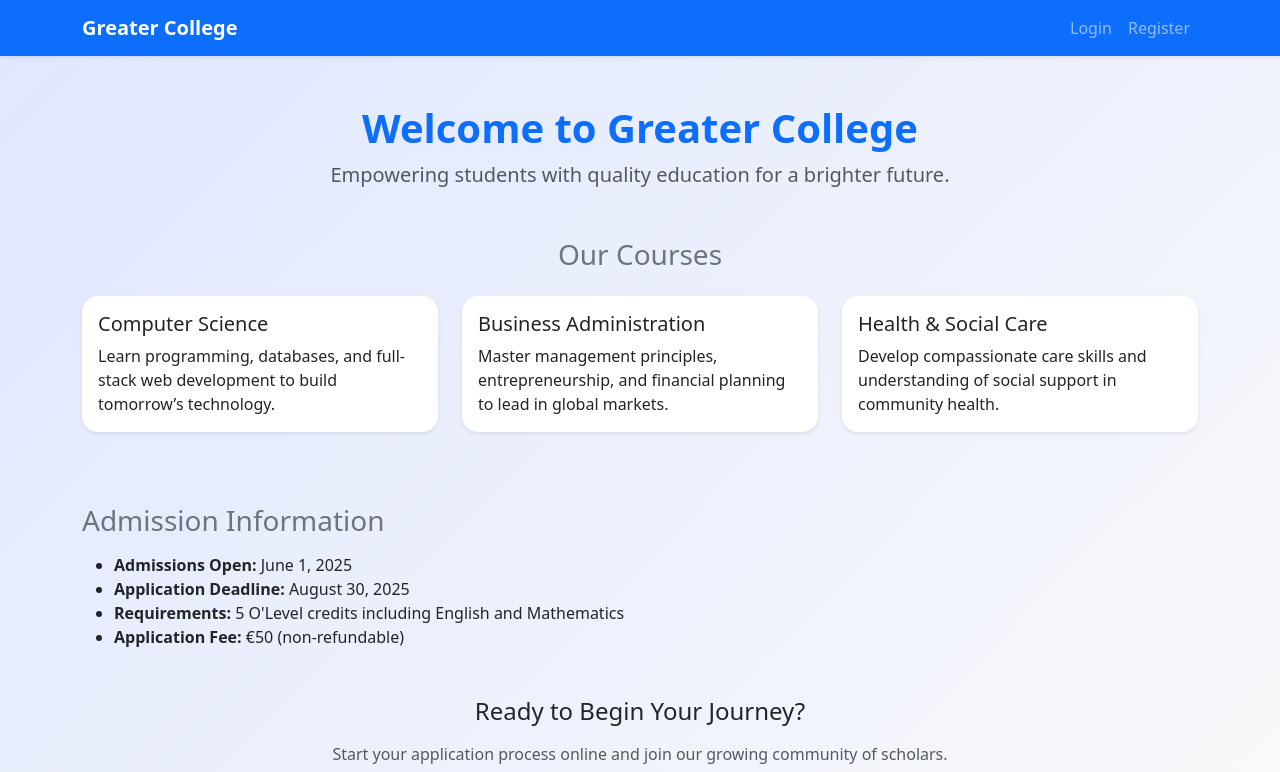
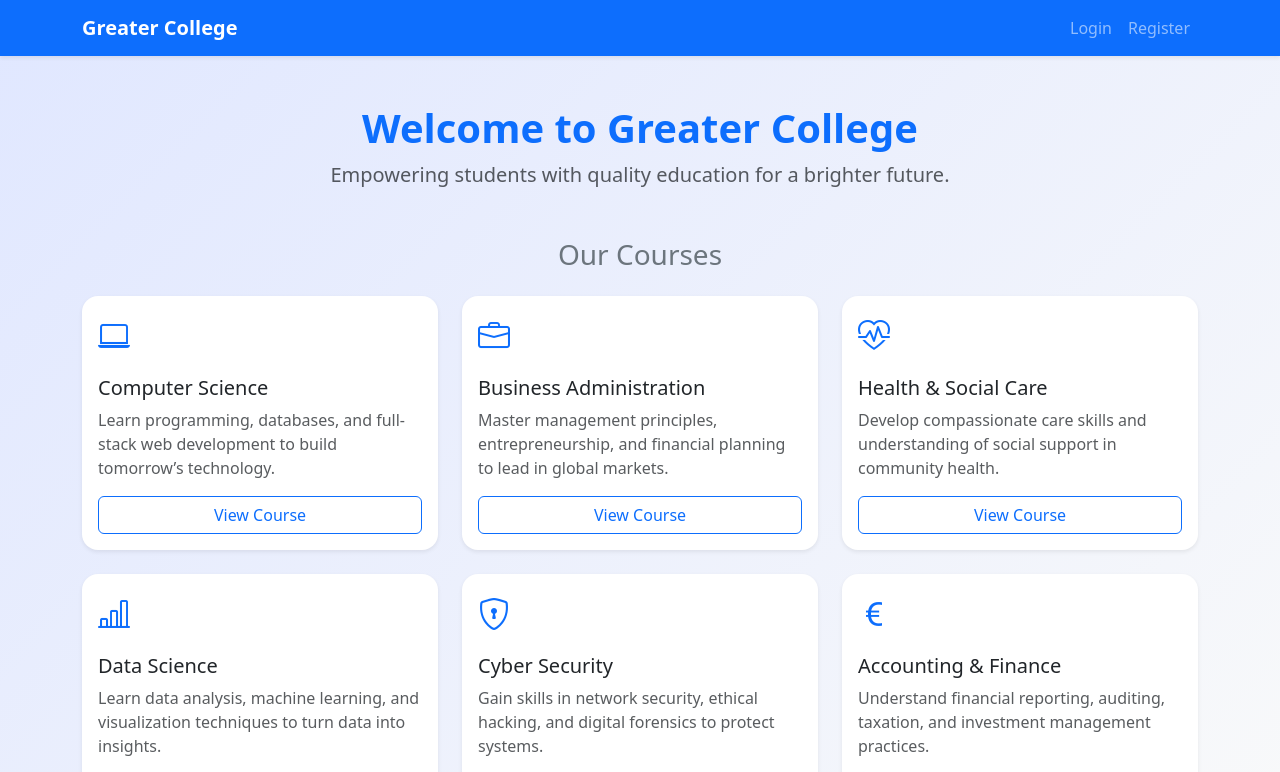
Before and after one commit to ernieboa7/EG-COLLEGE, a React (Vite) app in the folder frontend/: page / in a window 1280 px wide. Shown: the top 772 px of the page. Built offline with nearby package versions, Linux system fonts and the light colour scheme; no server answers.

Commit message:
adjusted home screen

```diff
--- a/frontend/package.json
+++ b/frontend/package.json
@@ -15,6 +15,7 @@
     "axios": "^1.12.2",
     "bootstrap": "^5.3.8",
     "bootstrap-icons": "^1.13.1",
+    "framer-motion": "^12.23.26",
     "lucide-react": "^0.546.0",
     "react": "^19.1.1",
     "react-bootstrap": "^2.10.10",
--- a/frontend/src/main.jsx
+++ b/frontend/src/main.jsx
@@ -7,6 +7,7 @@ import App from "./App.jsx";
 import 'bootstrap/dist/css/bootstrap.min.css';
 import 'bootstrap/dist/js/bootstrap.bundle.min.js'; // enables dropdowns, modals, etc.
 import 'bootstrap-icons/font/bootstrap-icons.css';  // optional icons
+
 
 import { Provider } from "react-redux";
 import { store } from "./app/store.js";
--- a/frontend/src/pages/Home.jsx
+++ b/frontend/src/pages/Home.jsx
@@ -1,10 +1,10 @@
-import { Container, Row, Col, Card, Button } from "react-bootstrap";
+/*import { Container, Row, Col, Card, Button } from "react-bootstrap";
 import { Link } from "react-router-dom";
 
 export default function Home() {
   return (
     <Container className="py-5">
-      {/* Header */}
+      {/* Header *
       <header className="text-center mb-5">
         <h1 className="fw-bold text-primary">Welcome to Greater College</h1>
         <p className="text-muted fs-5">
@@ -12,7 +12,7 @@ export default function Home() {
         </p>
       </header>
 
-      {/* === Courses Section === */}
+      {/* === Courses Section === *
       <section className="mb-5">
         <h3 className="text-secondary mb-4 text-center">Our Courses</h3>
         <Row>
@@ -49,7 +49,7 @@ export default function Home() {
         </Row>
       </section>
 
-      {/* === Admission Info === */}
+      {/* === Admission Info === *
       <section className="mb-5">
         <h3 className="text-secondary mb-3">Admission Information</h3>
         <ul className="fs-6">
@@ -68,7 +68,7 @@ export default function Home() {
         </ul>
       </section>
 
-      {/* === Apply Call-to-Action === */}
+      {/* === Apply Call-to-Action === *
       <section className="text-center mb-5">
         <h4 className="mb-3">Ready to Begin Your Journey?</h4>
         <p className="text-muted mb-4">
@@ -81,7 +81,7 @@ export default function Home() {
         </Link>
       </section>
 
-      {/* === Contact Info === */}
+      {/* === Contact Info === *
       <footer className="text-center mt-5">
         <h5 className="text-secondary mb-3">Contact Administration</h5>
         <p className="mb-1">
@@ -100,3 +100,186 @@ export default function Home() {
     </Container>
   );
 }
+*/
+
+import { Container, Row, Col, Card, Button } from "react-bootstrap";
+import { Link } from "react-router-dom";
+import { motion } from "framer-motion";
+
+const courses = [
+  {
+    title: "Computer Science",
+    description:
+      "Learn programming, databases, and full-stack web development to build tomorrow’s technology.",
+    icon: "bi-laptop",
+    slug: "computer-science",
+  },
+  {
+    title: "Business Administration",
+    description:
+      "Master management principles, entrepreneurship, and financial planning to lead in global markets.",
+    icon: "bi-briefcase",
+    slug: "business-administration",
+  },
+  {
+    title: "Health & Social Care",
+    description:
+      "Develop compassionate care skills and understanding of social support in community health.",
+    icon: "bi-heart-pulse",
+    slug: "health-social-care",
+  },
+  {
+    title: "Data Science",
+    description:
+      "Learn data analysis, machine learning, and visualization techniques to turn data into insights.",
+    icon: "bi-bar-chart-line",
+    slug: "data-science",
+  },
+  {
+    title: "Cyber Security",
+    description:
+      "Gain skills in network security, ethical hacking, and digital forensics to protect systems.",
+    icon: "bi-shield-lock",
+    slug: "cyber-security",
+  },
+  {
+    title: "Accounting & Finance",
+    description:
+      "Understand financial reporting, auditing, taxation, and investment management practices.",
+    icon: "bi-currency-euro",
+    slug: "accounting-finance",
+  },
+  {
+    title: "Education Studies",
+    description:
+      "Prepare for a career in teaching and education with a focus on learning methodologies.",
+    icon: "bi-mortarboard",
+    slug: "education-studies",
+  },
+];
+
+// Small animation helpers
+const cardVariants = {
+  hidden: { opacity: 0, y: 16, scale: 0.98 },
+  visible: (i) => ({
+    opacity: 1,
+    y: 0,
+    scale: 1,
+    transition: { duration: 0.45, delay: i * 0.06, ease: "easeOut" },
+  }),
+};
+
+export default function Home() {
+  return (
+    <Container className="py-5">
+      {/* Header */}
+      <header className="text-center mb-5">
+        <h1 className="fw-bold text-primary">Welcome to Greater College</h1>
+        <p className="text-muted fs-5">
+          Empowering students with quality education for a brighter future.
+        </p>
+      </header>
+
+      {/* === Courses Section === */}
+      <section className="mb-5">
+        <h3 className="text-secondary mb-4 text-center">Our Courses</h3>
+
+        <Row>
+          {courses.map((course, i) => (
+            <Col key={course.slug} md={4} sm={6} className="mb-4">
+              <motion.div
+                custom={i}
+                variants={cardVariants}
+                initial="hidden"
+                whileInView="visible"
+                viewport={{ once: true, amount: 0.25 }}
+                whileHover={{ y: -6, transition: { duration: 0.2 } }}
+              >
+                <Card className="h-100 shadow-sm border-0">
+                  <Card.Body className="d-flex flex-column">
+                    {/* Icon */}
+                    <div className="mb-3">
+                      <i
+                        className={`bi ${course.icon} text-primary`}
+                        style={{ fontSize: "2rem" }}
+                        aria-hidden="true"
+                      />
+                    </div>
+
+                    <Card.Title>{course.title}</Card.Title>
+                    <Card.Text className="text-muted">
+                      {course.description}
+                    </Card.Text>
+
+                    {/* Button at bottom */}
+                    <div className="mt-auto">
+                      <Link to={`/courses/${course.slug}`}>
+                        <Button variant="outline-primary" className="w-100">
+                          View Course
+                        </Button>
+                      </Link>
+                    </div>
+                  </Card.Body>
+                </Card>
+              </motion.div>
+            </Col>
+          ))}
+        </Row>
+      </section>
+
+      {/* === Admission Info === */}
+      <section className="mb-5">
+        <h3 className="text-secondary mb-3">Admission Information</h3>
+        <ul className="fs-6">
+          <li>
+            <strong>Admissions Open:</strong> June 1, 2025
+          </li>
+          <li>
+            <strong>Application Deadline:</strong> August 30, 2025
+          </li>
+          <li>
+            <strong>Requirements:</strong> 5 O'Level credits including English
+            and Mathematics
+          </li>
+          <li>
+            <strong>Application Fee:</strong> €50 (non-refundable)
+          </li>
+        </ul>
+      </section>
+
+      {/* === Apply Call-to-Action === */}
+      <section className="text-center mb-5">
+        <h4 className="mb-3">Ready to Begin Your Journey?</h4>
+        <p className="text-muted mb-4">
+          Start your application process online and join our growing community
+          of scholars.
+        </p>
+        <Link to="/apply">
+          <Button variant="primary" size="lg">
+            Apply for Admission
+          </Button>
+        </Link>
+      </section>
+
+      {/* === Contact Info === */}
+      <footer className="text-center mt-5">
+        <h5 className="text-secondary mb-3">Contact Administration</h5>
+        <p className="mb-1">
+          <strong>Email:</strong>{" "}
+          <a
+            href="mailto:admin@ernestacademy.edu"
+            className="text-decoration-none"
+          >
+            admin@ernestacademy.edu
+          </a>
+        </p>
+        <p className="mb-0">
+          <strong>Phone:</strong>{" "}
+          <a href="tel:+353123456789" className="text-decoration-none">
+            +353 123 456 789
+          </a>
+        </p>
+      </footer>
+    </Container>
+  );
+}
--- a/package.json
+++ b/package.json
@@ -8,5 +8,9 @@
   "keywords": [],
   "author": "",
   "license": "ISC",
-  "description": ""
+  "description": "",
+  "dependencies": {
+    "bootstrap-icons": "^1.13.1",
+    "framer-motion": "^12.23.26"
+  }
 }
```
Also changed, not shown: 2 other files (tests, documents, lock files or other folders).
